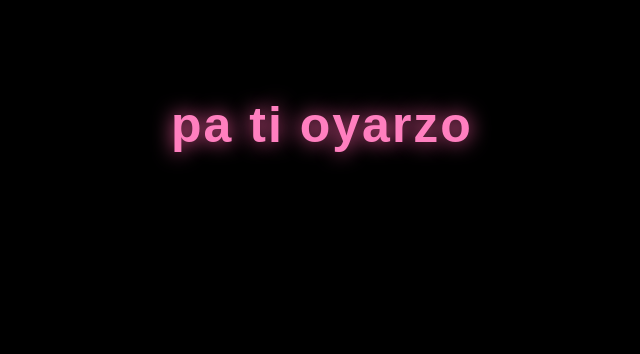
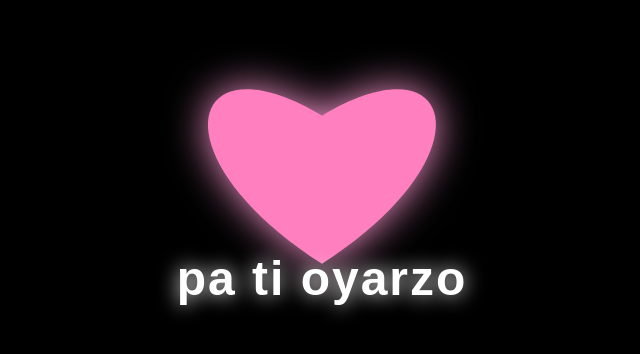
Before and after one commit to rfdoratt-dot/eeee, a plain HTML site: page index.html in a window 1280 px wide. Shown: the part 258-612 px from the top of the page, without its empty margins (318-958 px from the left). Drawn offline with Linux system fonts and the light colour scheme.

Commit message:
Revamp index.html with new heart animation

```diff
--- a/index.html
+++ b/index.html
@@ -1,49 +1,109 @@
 <!DOCTYPE html>
 <html lang="en">
 <head>
-    <meta charset="UTF-8" />
-    <meta
-      name="viewport"
-      content="width=device-width, initial-scale=1.0"
-    />
-    <title>Oyarzo</title>
+    <meta charset="UTF-8">
+    <meta name="viewport" content="width=device-width, initial-scale=1.0">
+    <title>Corazón Perfecto</title>
 
-    <!-- Estilos para el texto del corazón -->
     <style>
         body {
             margin: 0;
             background: #000;
-        display: flex;
-        justify-content: center;
-        align-items: center;
-        height: 100vh;
-        position: relative;
+            overflow: hidden;
+            font-family: Arial, sans-serif;
         }
 
         #texto-corazon {
             position: absolute;
-        top: 50%;
+            top: 67%;
             left: 50%;
-        transform: translate(-50%, -80%);
-        font-size: 50px;
+            transform: translate(-50%, -50%);
+            font-size: 48px;
             font-weight: bold;
-        color: #ff7fbf;
+            color: #ffffff;
+            text-shadow: 0 0 20px white;
             letter-spacing: 2px;
-        text-shadow: 0 0 20px #ff5fa5;
-        font-family: Arial, sans-serif;
-        user-select: none;
+            z-index: 10;
+        }
+
+        canvas {
+            position: absolute;
+            left: 0;
+            top: 0;
         }
     </style>
 </head>
+<body>
 
-  <body>
-    <!-- Texto centrado -->
+    <canvas id="canvas"></canvas>
     <div id="texto-corazon">pa ti oyarzo</div>
 
-    <!-- Canvas del corazón -->
-    <canvas id="pinkboard"></canvas>
+<script>
+const canvas = document.getElementById("canvas");
+const ctx = canvas.getContext("2d");
 
-    <!-- Lógica del corazón -->
-    <script src="pink_heart.js"></script>
+function resize() {
+    canvas.width = window.innerWidth;
+    canvas.height = window.innerHeight;
+}
+resize();
+window.onresize = resize;
+
+// ❤️ LATIDO
+let scale = 1;
+let grow = true;
+
+function heartbeat() {
+    if (grow) {
+        scale += 0.006;
+        if (scale >= 1.10) grow = false;
+    } else {
+        scale -= 0.006;
+        if (scale <= 1.00) grow = true;
+    }
+}
+
+// ❤️ NUEVA FUNCIÓN — CORAZÓN ULTRA SIMÉTRICO
+function drawPerfectHeart(x, y, size) {
+    ctx.save();
+
+    ctx.translate(x, y);
+    ctx.scale(scale, scale);
+    ctx.translate(-x, -y);
+
+    ctx.beginPath();
+    ctx.moveTo(x, y + size * 0.25);
+
+    ctx.bezierCurveTo(
+        x - size,       y - size * 0.35,   // izquierda arriba
+        x - size * 1.25, y + size * 0.55,  // izquierda abajo
+        x,               y + size * 1.35
+    );
+
+    ctx.bezierCurveTo(
+        x + size * 1.25, y + size * 0.55,  // derecha abajo
+        x + size,       y - size * 0.35,   // derecha arriba
+        x,               y + size * 0.25
+    );
+
+    ctx.fillStyle = "#ff7fbf";
+    ctx.shadowColor = "#ff9bd4";
+    ctx.shadowBlur = 40;
+    ctx.fill();
+
+    ctx.restore();
+}
+
+// ❤️ LOOP
+function loop() {
+    ctx.clearRect(0, 0, canvas.width, canvas.height);
+    drawPerfectHeart(canvas.width / 2, canvas.height / 2 - 60, 130);
+    heartbeat();
+    requestAnimationFrame(loop);
+}
+
+loop();
+</script>
+
 </body>
 </html>
```
Lines whose indentation alone changed are shown as unchanged.
